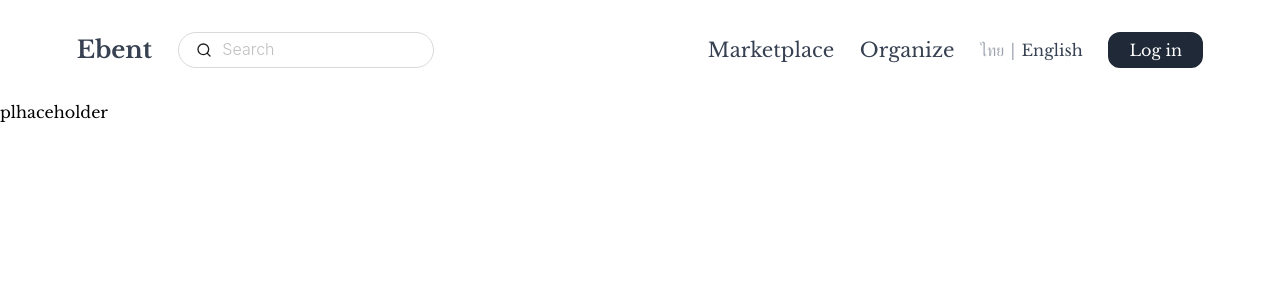
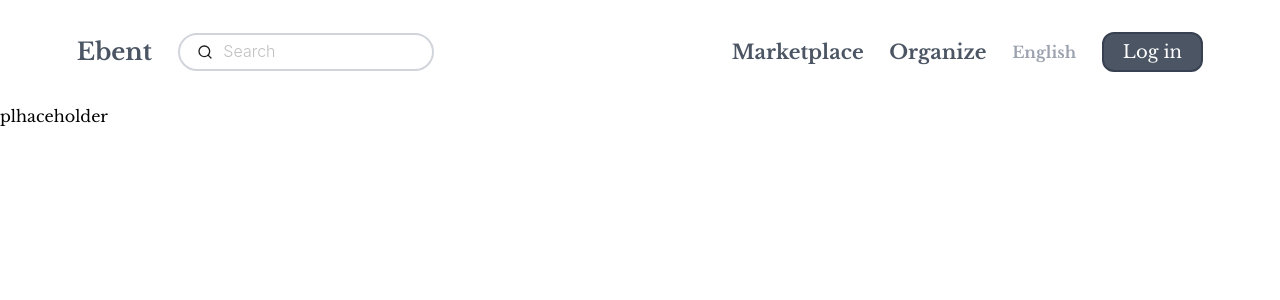
Before and after one commit to WTCHAI/Ebent, a Next.js app: page / in a window 1280 px wide. Shown: the top 300 px of the page. Built offline with nearby package versions, Linux system fonts and the light colour scheme.

Commit message:
Done styling navbar & Responsive

```diff
--- a/src/components/navigator/navigation.tsx
+++ b/src/components/navigator/navigation.tsx
@@ -34,7 +34,7 @@ export default function Navigation({}: Props) {
                 <ul className='flex flex-row gap-x-[2vw] items-center'>
                     <li>
                         <Link href='/'>
-                            <h1 className='font-bold text-2xl'>
+                            <h1 className='font-bold text-2xl text-gray-600 hover:text-gray-700'>
                                 Ebent
                             </h1>
                         </Link>
@@ -43,8 +43,8 @@ export default function Navigation({}: Props) {
                         <Input
                             prefix={<FiSearch className=''/>}
                             placeholder="Search"
-                            className='w-[20vw] rounded-full text-base pr-[1.5vw] font-light gap-x-[0.5vw]'
-                        />
+                            className="w-[20vw] border-2 rounded-full text-base pr-[1.5vw] font-light gap-x-[0.5vw] border-gray-300 focus:border-gray-500 hover:border-gray-500"
+                            />
                     </li>
                 </ul>
 
@@ -73,12 +73,12 @@ export default function Navigation({}: Props) {
                     <ul className='mobile:hidden md:flex items-center md:text-base gap-x-[2vw]'>
                         <li className=''>
                             <Link href='/marketplace'>
-                                <h1 className='lg:text-xl md:text-base'>Marketplace</h1>
+                                <h1 className='lg:text-xl md:text-base text-gray-600 font-semibold hover:text-gray-700'>Marketplace</h1>
                             </Link>
                         </li>
                         <li className='flex flex-row gap-x-[1vw]'>
                             <Link href='/benefit'>
-                                <h1 className='lg:text-xl md:text-base'>Organize</h1>
+                                <h1 className='lg:text-xl md:text-base  text-gray-600 font-semibold hover:text-gray-700'>Organize</h1>
                             </Link>
                         </li>
                         <li className='mobile:hidden md:flex flex-row gap-x-[0.5vw]'>
@@ -87,18 +87,8 @@ export default function Navigation({}: Props) {
                                     setCurrentLanguage('th')
                                 }}
                             >
-                                <h1 className={`${currentLanguage === 'th' ? 'text-gray-700': 'text-gray-400 hover:text-gray-600 '} `}>
-                                    ไทย
-                                </h1>
-                            </button>
-                            <p className='text-gray-400'>|</p>
-                            <button
-                                onClick={()=>{
-                                    setCurrentLanguage('en')
-                                }}
-                            >
-                                <h1 className={`${currentLanguage === 'en' ? 'text-gray-700': 'text-gray-400'} hover:opacity-85`}>
-                                    English
+                                <h1 className={`${currentLanguage === 'th' ? 'text-gray-600': 'text-gray-400 hover:text-gray-600 '} font-semibold`}>
+                                    {currentLanguage === 'th' ? keyWord['language'][0] : keyWord['language'][1]}
                                 </h1>
                             </button>
                         </li>
@@ -106,7 +96,7 @@ export default function Navigation({}: Props) {
                             !isLoggedin &&
                             <li className='mobile:hidden md:flex gap-x-[1vw]'>
                                 <Link href='/signin' className=''>
-                                    <h1 className='font-light text-white bg-gray-800 border-solid border-2 border-gray-800 rounded-xl lg:px-[1.5vw] lg:py-[0.5vh] sm: hover:opacity-85'>
+                                    <h1 className='lg:text-lg md:text-base text-white font-medium bg-gray-600 border-solid border-2 border-gray-700 rounded-xl px-[1.5vw] py-[0.5vh] hover:bg-gray-700'>
                                         {currentLanguage === 'th' ? keyWord['signIn'][0] : keyWord['signIn'][1]}
                                     </h1>
                                 </Link>
@@ -116,22 +106,18 @@ export default function Navigation({}: Props) {
                             <li className='mobile:hidden md:flex '>
                                 <Link href='/wallet'>
                                     <IoWalletOutline
-                                    className='text-3xl font-medium text-gray-700 hover:text-gray-500'
+                                        className='text-3xl font-medium text-gray-700 hover:text-gray-500'
                                     />
                                 </Link>
                             </li>
                         }
                     </ul>
-
-
-
-
                 </div>
-
             </div>
             <div className='mobile:flex lg:hidden mobile:px-[3vw] sm:px-[5vw]'>
                 <Input
-                    className='text-lg'
+                    prefix={<FiSearch className='text-lg'/>}
+                    className="w-full border-2 rounded-full text-base pr-[1.5vw] font-light gap-x-[0.5vw] border-gray-300 focus:border-gray-500 hover:border-gray-500"
                     placeholder='Search'
                 />
             </div>
```
